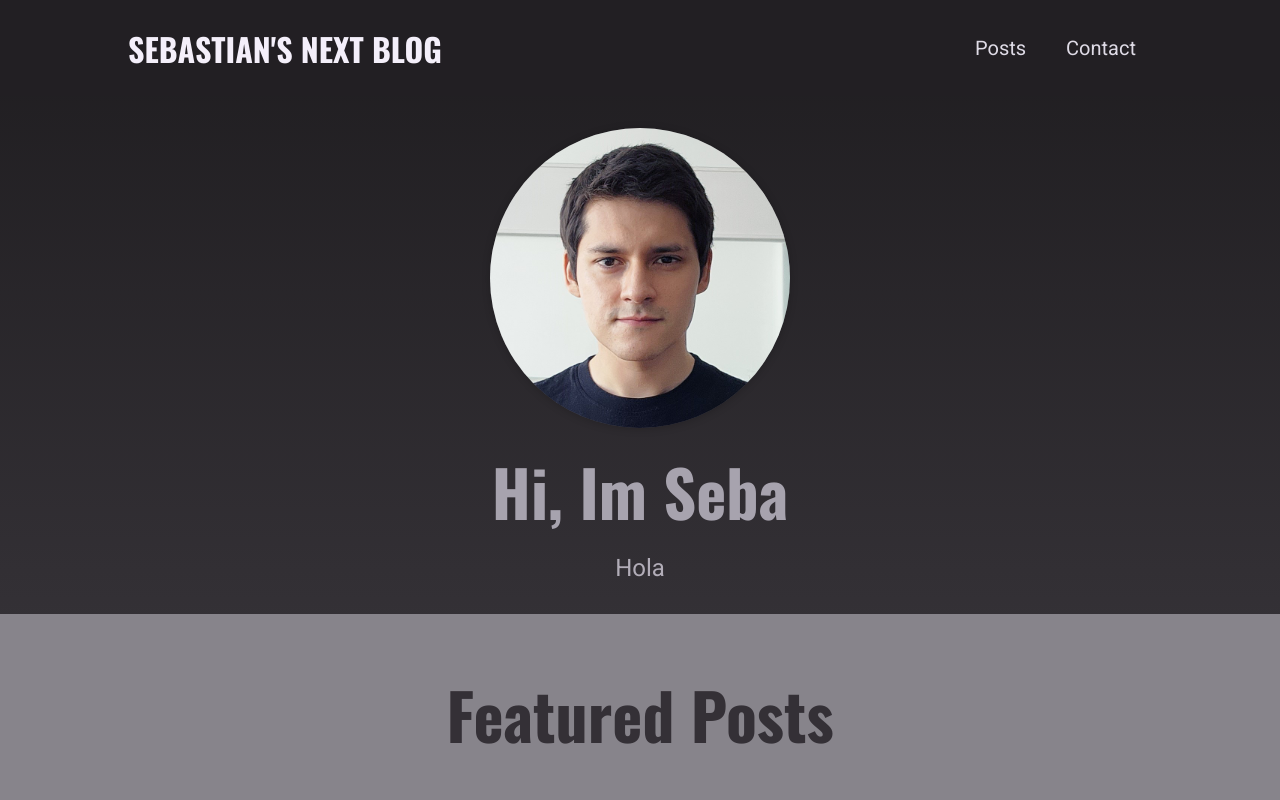
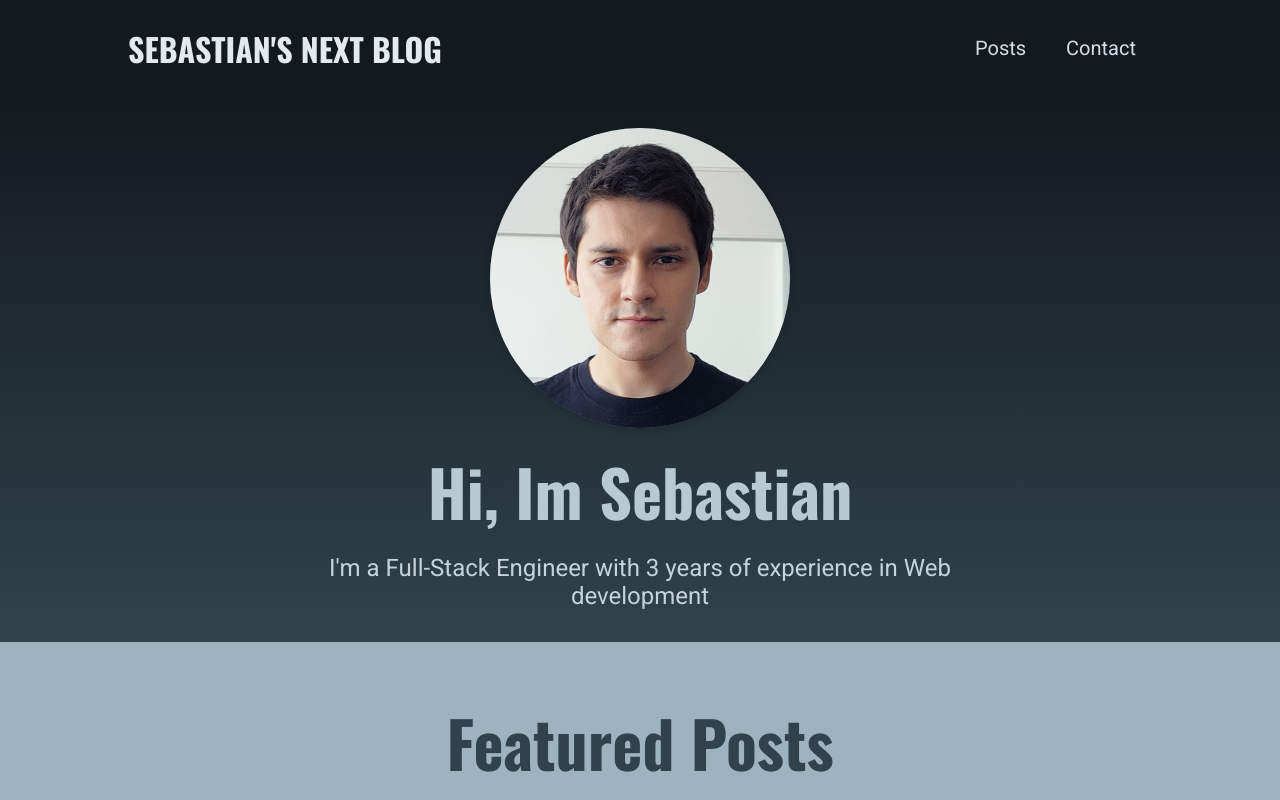
Before and after one commit to Vakarian-S/nextsjs-blog, a Next.js app: page / in a window 1280 px wide. Shown: the top 800 px of the page. Built offline with nearby package versions, Linux system fonts and the light colour scheme.

Commit message:
Design Updates

```diff
--- a/components/home-page/hero.tsx
+++ b/components/home-page/hero.tsx
@@ -12,8 +12,8 @@ const Hero = () => {
           height={300}
         />
       </div>
-      <h1>Hi, Im Seba</h1>
-      <p> Hola </p>
+      <h1>Hi, Im Sebastian</h1>
+      <p>I&apos;m a Full-Stack Engineer with 3 years of experience in Web development </p>
     </section>
   );
 };
--- a/components/posts/post-item.module.scss
+++ b/components/posts/post-item.module.scss
@@ -2,6 +2,7 @@
   box-shadow: 0 1px 4px rgba(0, 0, 0, 0.2);
   background-color: var(--color-grey-800);
   text-align: center;
+  border-radius: 1.5rem;
 }
 
 .post a {
@@ -12,6 +13,7 @@
   width: 100%;
   max-height: 20rem;
   overflow: hidden;
+  border-radius: 1.5rem 1.5rem 0 0;
 }
 
 .image img {
--- a/styles/globals.css
+++ b/styles/globals.css
@@ -5,26 +5,24 @@
 }
 
 body {
-  --color-grey-50: hsl(265, 55%, 96%);
-  --color-grey-100: hsl(265, 19%, 88%);
-  --color-grey-200: hsl(265, 7%, 70%);
-  --color-grey-300: hsl(265, 6%, 66%);
-  --color-grey-400: hsl(265, 4%, 57%);
-  --color-grey-500: hsl(265, 3%, 53%);
-  --color-grey-600: hsl(265, 4%, 42%);
-  --color-grey-700: hsl(265, 4%, 31%);
-  --color-grey-800: hsl(276, 5%, 20%);
-  --color-grey-900: hsl(280, 5%, 13%);
-
-  --color-primary-50: #c8b3ce;
-  --color-primary-100: #a07aaa;
-  --color-primary-200: #884c97;
-  --color-primary-300: #843897;
-  --color-primary-400: #732392;
-  --color-primary-500: #5a097a;
-  --color-primary-600: #480264;
-  --color-primary-700: #3d0264;
-
+  --color-grey-50: #E3E9ED;
+  --color-grey-100: #D4DEE4;
+  --color-grey-200: #C6D3DB;
+  --color-grey-300: #B8C9D2;
+  --color-grey-400: #AABEC8;
+  --color-grey-500: #9DB4C0;
+  --color-grey-600: #6E90A2;
+  --color-grey-700: #4D6A79;
+  --color-grey-800: #30424C;
+  --color-grey-900: #131A1E;
+  --color-primary-50: #EDF1F3;
+  --color-primary-100: #B7C8CF;
+  --color-primary-200: #A5BBC3;
+  --color-primary-300: #93ADB7;
+  --color-primary-400: #82A0AB;
+  --color-primary-500: #49636D;
+  --color-primary-600: #3D525B;
+  --color-primary-700: #253237;
   --color-success-100: #a2f0bc;
   --color-success-500: #12bd4b;
 
```
